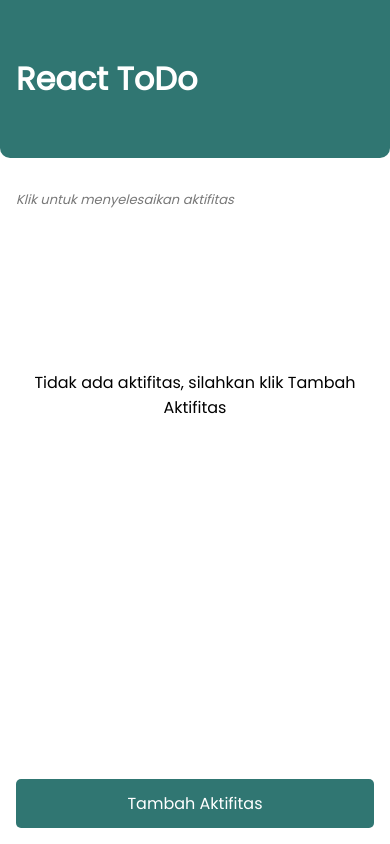
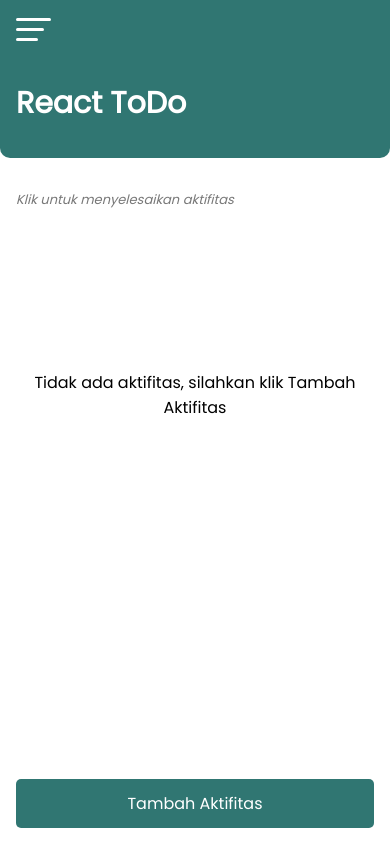
Before and after one commit to alfianandinugraha/react-todo, a React (Create React App) app: page / in a window 390 px wide. Built offline with nearby package versions, Linux system fonts and the light colour scheme.

Commit message:
add: addingicon hamburger menu

```diff
--- a/src/Components/Header.tsx
+++ b/src/Components/Header.tsx
@@ -14,6 +14,15 @@
     return (
       <header id="Header">
         <div className="header container">
+          <div className="header__icon-nav">
+            <svg xmlns="http://www.w3.org/2000/svg" width="35" height="23" viewBox="0 0 35 23">
+              <g id="hambuger-menu" transform="translate(-36 -18)">
+                <rect id="Rectangle_5" data-name="Rectangle 5" width="35" height="3" rx="1.5" transform="translate(36 18)" fill="#fff" />
+                <rect id="Rectangle_6" data-name="Rectangle 6" width="28" height="3" rx="1.5" transform="translate(36 28)" fill="#fff" />
+                <rect id="Rectangle_7" data-name="Rectangle 7" width="22" height="3" rx="1.5" transform="translate(36 38)" fill="#fff" />
+              </g>
+            </svg>
+          </div>
           <h1>React ToDo</h1>
         </div>
       </header>
--- a/src/Style.scss
+++ b/src/Style.scss
@@ -35,8 +35,24 @@
   color: white;
   height: 158px;
   display: flex;
-  align-items: center;
   border-radius: 0 0 10px 10px;
+
+  .header {
+    margin-top: 18px;
+    display: flex;
+    flex-direction: column;
+
+    h1 {
+      margin: auto 0;
+      font-size: 30px;
+    }
+
+    &__icon-nav {
+      svg {
+        cursor: pointer;
+      }
+    }
+  }
 }
 
 #todos {
```
